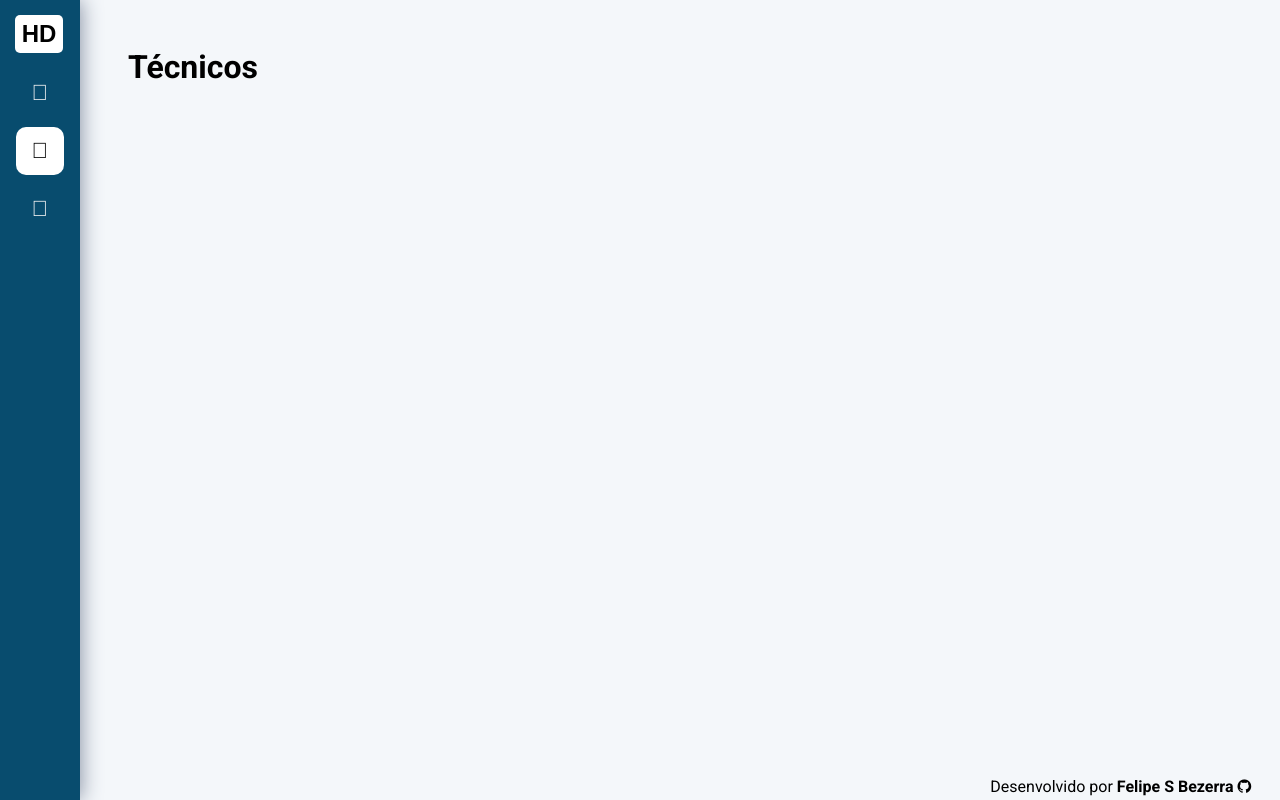
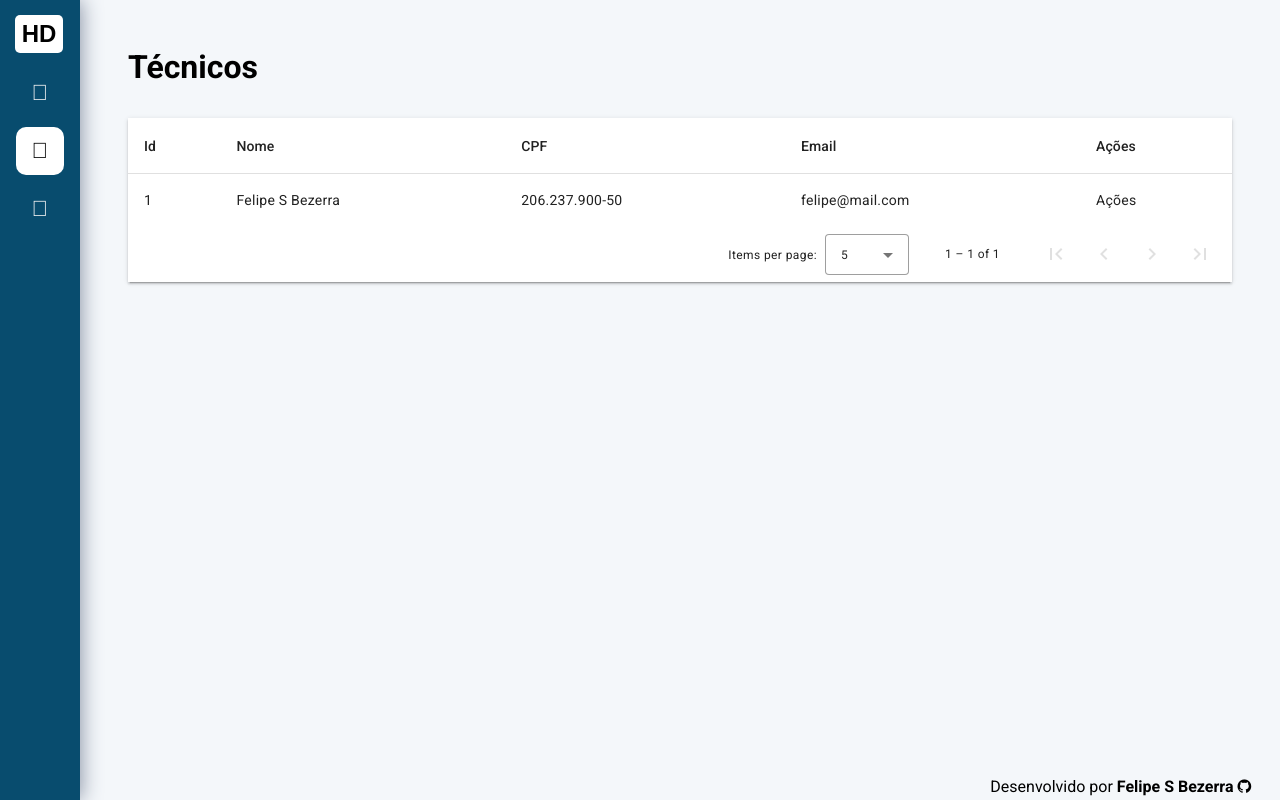
Before and after one commit to FelipeSBezerra/helpdesk-frontend, an Angular app: page /tecnicos in a window 1280 px wide. Built offline with nearby package versions, Linux system fonts and the light colour scheme.

Commit message:
implementado tabela no componente tecnico-list

```diff
--- a/src/app/app.module.ts
+++ b/src/app/app.module.ts
@@ -3,6 +3,8 @@ import { BrowserModule } from '@angular/platform-browser';
 import { BrowserAnimationsModule } from '@angular/platform-browser/animations';
 import { MatButtonModule } from '@angular/material/button';
 import { MatCardModule } from '@angular/material/card';
+import { MatPaginatorModule } from '@angular/material/paginator';
+import { MatTableModule } from '@angular/material/table';
 
 import { AppRoutingModule } from './app-routing.module';
 import { AppComponent } from './app.component';
@@ -30,7 +32,9 @@ import { TecnicoListComponent } from './components/tecnico/tecnico-list/tecnico-
     BrowserAnimationsModule,
     AppRoutingModule,
     MatButtonModule,
-    MatCardModule
+    MatCardModule,
+    MatPaginatorModule,
+    MatTableModule
   ],
   providers: [],
   bootstrap: [AppComponent]
--- a/src/app/components/tecnico/tecnico-list/tecnico-list.component.css
+++ b/src/app/components/tecnico/tecnico-list/tecnico-list.component.css
@@ -0,0 +1,3 @@
+#table-container {
+  margin-top: 2rem;
+}
--- a/src/app/components/tecnico/tecnico-list/tecnico-list.component.html
+++ b/src/app/components/tecnico/tecnico-list/tecnico-list.component.html
@@ -1 +1,39 @@
 <h1>Técnicos</h1>
+
+<div class="mat-elevation-z2" id="table-container">
+  <table mat-table [dataSource]="dataSource">
+
+    <ng-container matColumnDef="id">
+      <th mat-header-cell *matHeaderCellDef> Id </th>
+      <td mat-cell *matCellDef="let element"> {{element.id}} </td>
+    </ng-container>
+
+    <ng-container matColumnDef="nome">
+      <th mat-header-cell *matHeaderCellDef> Nome </th>
+      <td mat-cell *matCellDef="let element"> {{element.nome}} </td>
+    </ng-container>
+
+    <ng-container matColumnDef="cpf">
+      <th mat-header-cell *matHeaderCellDef> CPF </th>
+      <td mat-cell *matCellDef="let element"> {{element.cpf}} </td>
+    </ng-container>
+
+    <ng-container matColumnDef="email">
+      <th mat-header-cell *matHeaderCellDef> Email </th>
+      <td mat-cell *matCellDef="let element"> {{element.email}} </td>
+    </ng-container>
+
+    <ng-container matColumnDef="acoes">
+      <th mat-header-cell *matHeaderCellDef> Ações </th>
+      <td mat-cell *matCellDef="let element"> Ações </td>
+    </ng-container>
+
+    <tr mat-header-row *matHeaderRowDef="displayedColumns"></tr>
+    <tr mat-row *matRowDef="let row; columns: displayedColumns;"></tr>
+  </table>
+
+  <mat-paginator [pageSizeOptions]="[5, 10, 20]"
+                 showFirstLastButtons
+                 aria-label="Select page of periodic elements">
+  </mat-paginator>
+</div>
--- a/src/app/components/tecnico/tecnico-list/tecnico-list.component.ts
+++ b/src/app/components/tecnico/tecnico-list/tecnico-list.component.ts
@@ -1,4 +1,7 @@
-import { Component } from '@angular/core';
+import { Component, ViewChild } from '@angular/core';
+import { MatPaginator } from '@angular/material/paginator';
+import { MatTableDataSource } from '@angular/material/table';
+import { Tecnicos } from 'src/app/models/tecnicos';
 
 @Component({
   selector: 'app-tecnico-list',
@@ -7,4 +10,25 @@ import { Component } from '@angular/core';
 })
 export class TecnicoListComponent {
 
+  ELEMENT_DATA: Tecnicos[] = [
+    {
+      id: 1,
+      nome: 'Felipe S Bezerra',
+      cpf: '206.237.900-50',
+      email: 'felipe@mail.com',
+      senha: '12345678',
+      perfis: ['0'],
+      dataCriacao: '14/06/2023'
+    }
+  ]
+
+  displayedColumns: string[] = ['id', 'nome', 'cpf', 'email', 'acoes'];
+  dataSource = new MatTableDataSource<Tecnicos>(this.ELEMENT_DATA);
+
+  @ViewChild(MatPaginator) paginator: any = MatPaginator;
+
+  ngAfterViewInit() {
+    this.dataSource.paginator = this.paginator;
+  }
+
 }
--- /dev/null
+++ b/src/app/models/tecnicos.ts
@@ -0,0 +1,9 @@
+export interface Tecnicos {
+  id?: any;
+  nome: string;
+  cpf: string;
+  email: string;
+  senha: string;
+  perfis: string[];
+  dataCriacao: any;
+}
```
